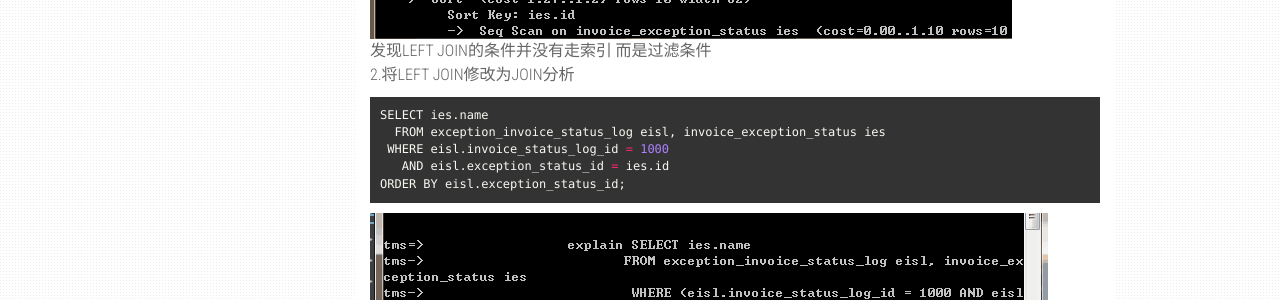
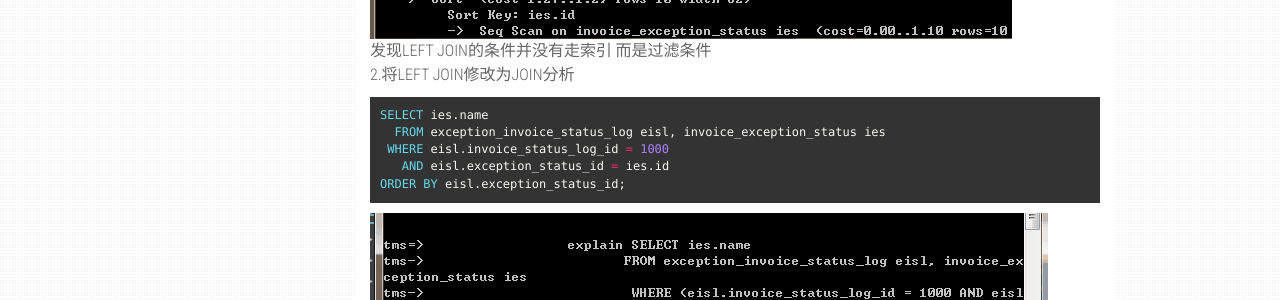
Before and after one commit to PasseRR/passerr.github.io, a Jekyll site: the page built from _posts/2017-07-03-postgresql-composite-primary-key.md, in a window 1280 px wide. Shown: the part 1001-1301 px from the top of the page. Built offline with Jekyll 4.4.1, drawn with Linux system fonts in a browser that asks for light colours; nearby versions of some CDN libraries.

Commit message:
highlight

```diff
--- a/_posts/2017-07-03-postgresql-composite-primary-key.md
+++ b/_posts/2017-07-03-postgresql-composite-primary-key.md
@@ -36,7 +36,7 @@ ORDER BY eisl.exception_status_id;
 发现LEFT JOIN的条件并没有走索引 而是过滤条件
 2.将LEFT JOIN修改为JOIN分析
 
-{% highlight python %}
+{% highlight sql %}
 SELECT ies.name
   FROM exception_invoice_status_log eisl, invoice_exception_status ies
  WHERE eisl.invoice_status_log_id = 1000
```
